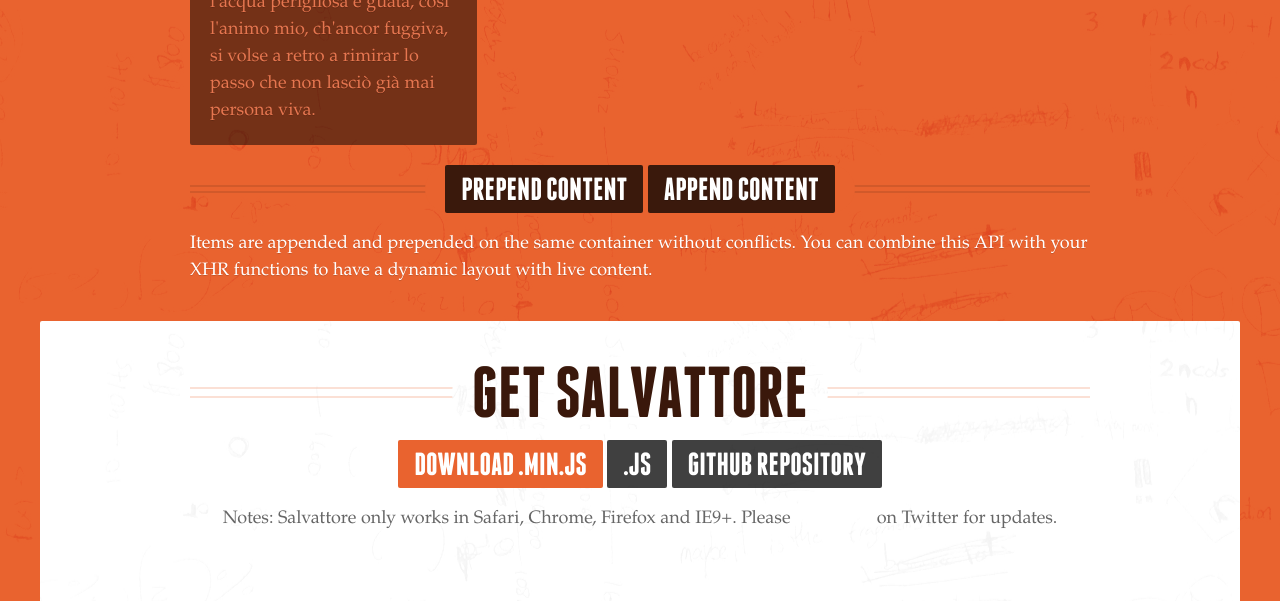
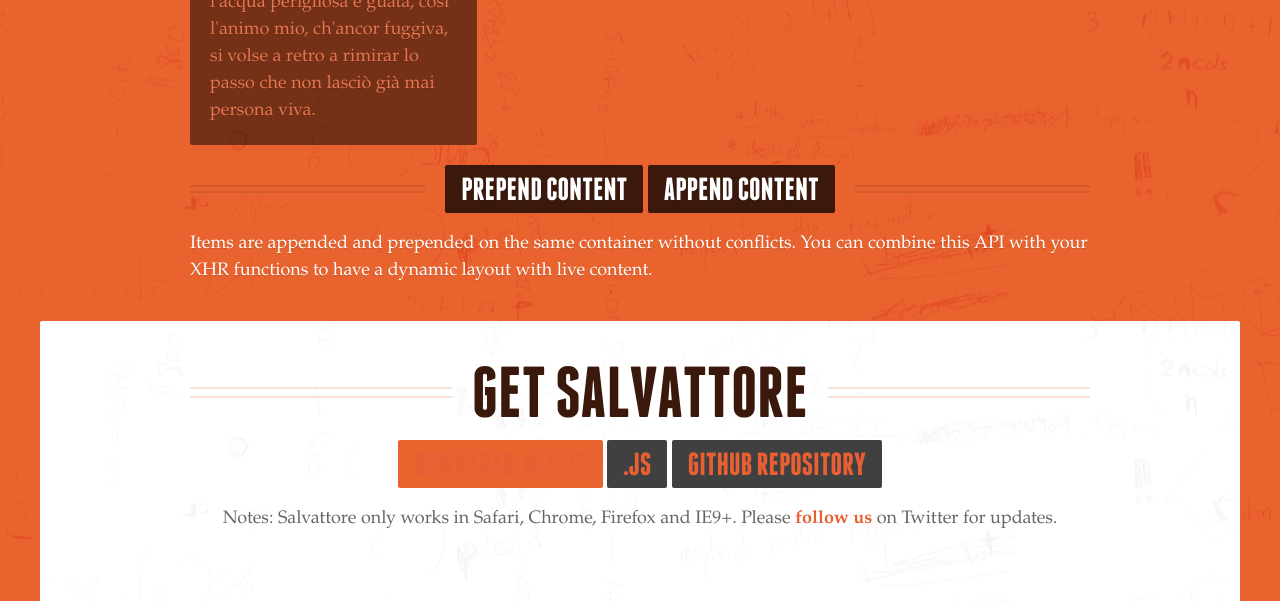
Before and after one commit to rnmp/salvattore, a plain HTML site: page index.html in a window 1280 px wide. Shown: the part 3587-4188 px from the top of the page. Drawn offline with Linux system fonts and the light colour scheme.

Commit message:
Update test.css

```diff
--- a/styles/test.css
+++ b/styles/test.css
@@ -353,6 +353,10 @@
   color: #3A180B;
 }
 
+.h-contrast a {
+    color: #E75F33;
+}
+
 .site-footer {
   padding: 2em 0;
 }
```
